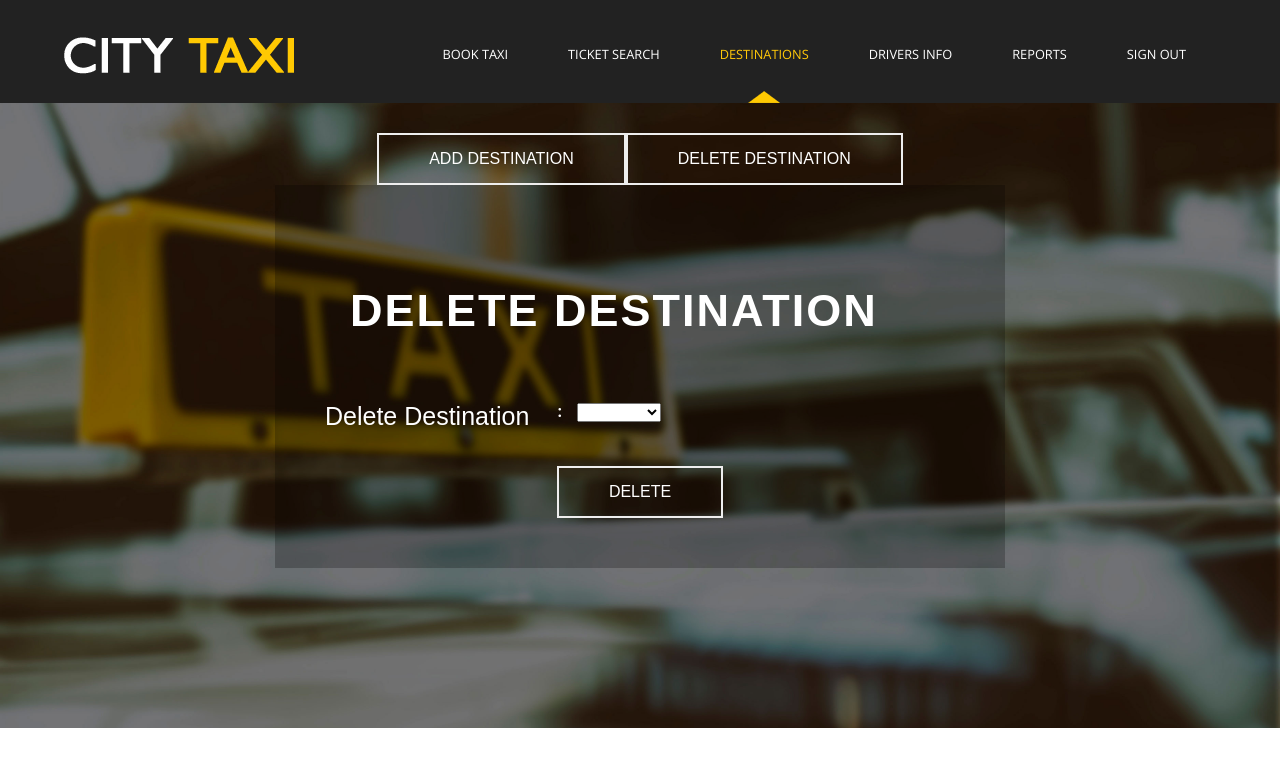
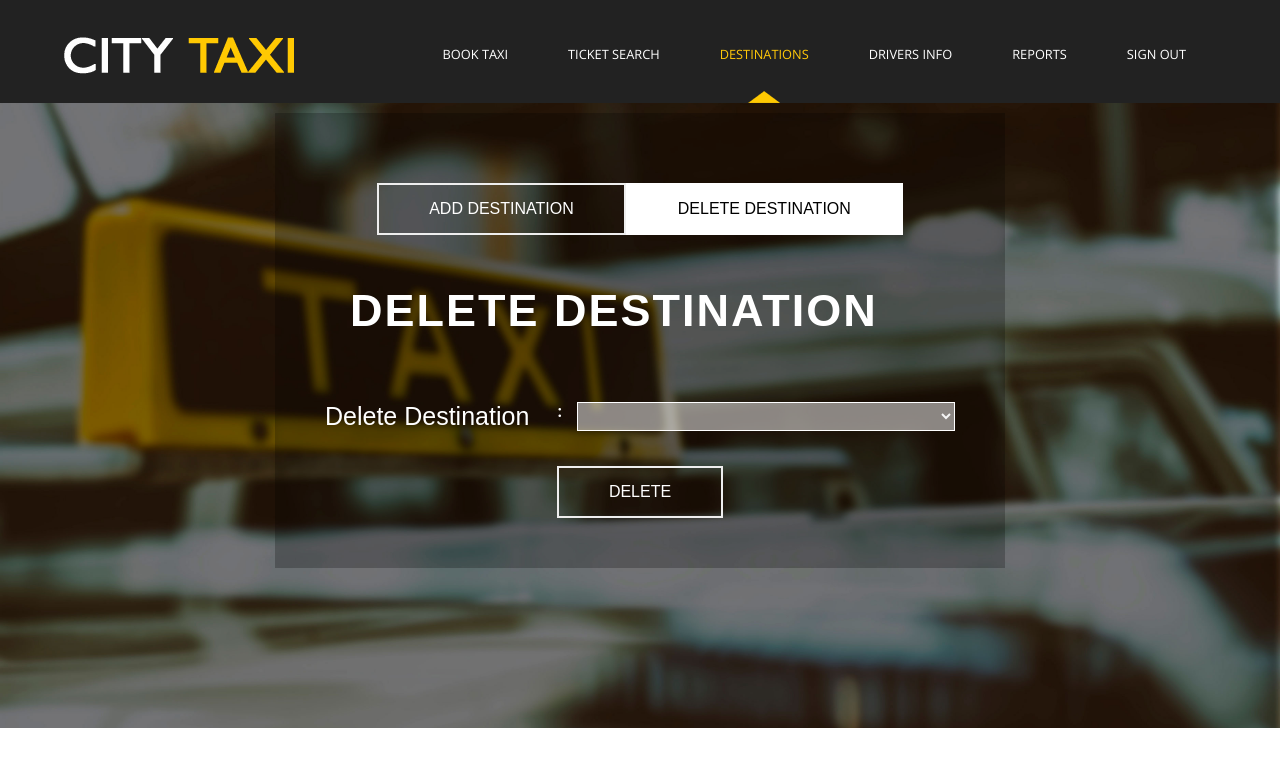
Before and after one commit to xplore2web/TaxiCoach, an Angular app: page /destination in a window 1280 px wide. Shown: the top 766 px of the page. Built offline with nearby package versions, Linux system fonts and the light colour scheme.

Commit message:
added design for select and service call modified

```diff
--- a/src/app/_components/destination/destination.component.html
+++ b/src/app/_components/destination/destination.component.html
@@ -1,16 +1,17 @@
 <app-dashboard-header></app-dashboard-header>
 <div class="booktaxi-container">
 
+
+    <div class="containerw3layouts-agileits">
     <div class="aitssubmitw3ls">
-    <input type="submit" name="add"  (click)="isAddDestination=true" value="ADD DESTINATION">
+        <input type="submit" name="add" [ngClass]="{'activeTab':isAddDestination}" (click)="isAddDestination=true" value="ADD DESTINATION">
         <!--<input type="submit" name="add" (click)="isAddDestination=true" [disabled]="!destinationForm.valid" value="ADD">-->
         <!--</div>
         <div class="aitssubmitw3ls">-->
-    <input type="submit" name="delete" (click)="isAddDestination=false" value="DELETE DESTINATION">
+        <input type="submit" name="delete" [ngClass]="{'activeTab':!isAddDestination}" (click)="isAddDestination=false" value="DELETE DESTINATION">
         <!--<input type="submit" name="delete" (click)="isAddDestination=false" [disabled]="!destinationForm.valid" value="DELETE">-->
     </div>
-
-    <div class="containerw3layouts-agileits" *ngIf="isAddDestination">
+        <div  *ngIf="isAddDestination">
             <h1>ADD DESTINATION</h1>
             <div class="w3layoutscontactagileits">
                 <form [formGroup]="destinationForm" >
@@ -51,7 +52,7 @@
             </div>
         </div>
 
-    <div class="containerw3layouts-agileits"  *ngIf="!isAddDestination">
+        <div  *ngIf="!isAddDestination">
             <h1>DELETE DESTINATION</h1>
             <div class="w3layoutscontactagileits">
                 <form [formGroup]="destinationDeleteForm" >
@@ -75,3 +76,4 @@
             </div>
         </div>
     </div>
+</div>
--- a/src/app/_components/employee/employee.component.ts
+++ b/src/app/_components/employee/employee.component.ts
@@ -1,5 +1,5 @@
 import { Component, OnInit } from '@angular/core';
-import {HeroService} from 'app/_services/Hero-service/Hero.service';
+import {HeroService} from 'app/_services/hero-service/hero.service';
 import {Hero} from 'app/_models/hero';
 
 @Component({
--- a/src/app/_components/login/login.component.ts
+++ b/src/app/_components/login/login.component.ts
@@ -24,6 +24,7 @@ export class LoginComponent implements OnInit {
             'email': [null, Validators.compose([<any> Validators.required])],
             'password': [null, Validators.compose([<any> Validators.required])]
         });
+        this.bLoginDetails = {"emailId": "", "password": ""};
     }
     submitForm(loginDetails: loginModel) {
         alert(JSON.stringify(loginDetails));
@@ -44,7 +45,7 @@ export class LoginComponent implements OnInit {
 
     loginSubmit() {
         alert(JSON.stringify(this.bLoginDetails));
-         this.router.navigate(['/booking']);
+//         this.router.navigate(['/booking']);
         this.loginService.signin(this.bLoginDetails).then(response => {
             alert(JSON.stringify(response));
             if (response == "Signin Error") {
--- a/src/app/app.module.ts
+++ b/src/app/app.module.ts
@@ -14,7 +14,7 @@ import {routing} from 'app/_routes/routes';
 import {Http} from '@angular/http';
 import {ApplicationSessionService} from 'app/_services/applicationsession/application-session.service';
 import {HttpTestService} from 'app/_services/http-service/http-test.service';
-import {HeroService} from 'app/_services/Hero-service/Hero.service';
+import {HeroService} from 'app/_services/hero-service/hero.service';
 import {DashService} from 'app/_services/dashboard-service/dash.service';
 import { EmployeeComponent } from './_components/employee/employee.component';
 import { DashboardComponent } from './_components/dashboard/dashboard.component';
--- a/src/styles.css
+++ b/src/styles.css
@@ -597,3 +597,23 @@ textarea {
 .routeLink{
     color: white;
 }
+select {
+    border: 1px solid #fff;
+    background-color: rgba(255,255,255,.5);
+    padding: 5px;
+    width: 100%;
+    color: whitesmoke;
+}
+
+select option{
+    background-color: transparent !important;
+    border: 1px solid #e4e4e4;
+    color: #000;
+    -webkit-appearance: none;
+    -moz-appearance: none;
+}
+.activeTab{
+    background-color: #FFF !important;
+    color: #000 !important;
+    border-color: #FFF !important;
+}
```
Also changed, not shown: package.json (+12 -12 lines). Lines whose indentation alone changed are shown as unchanged.
